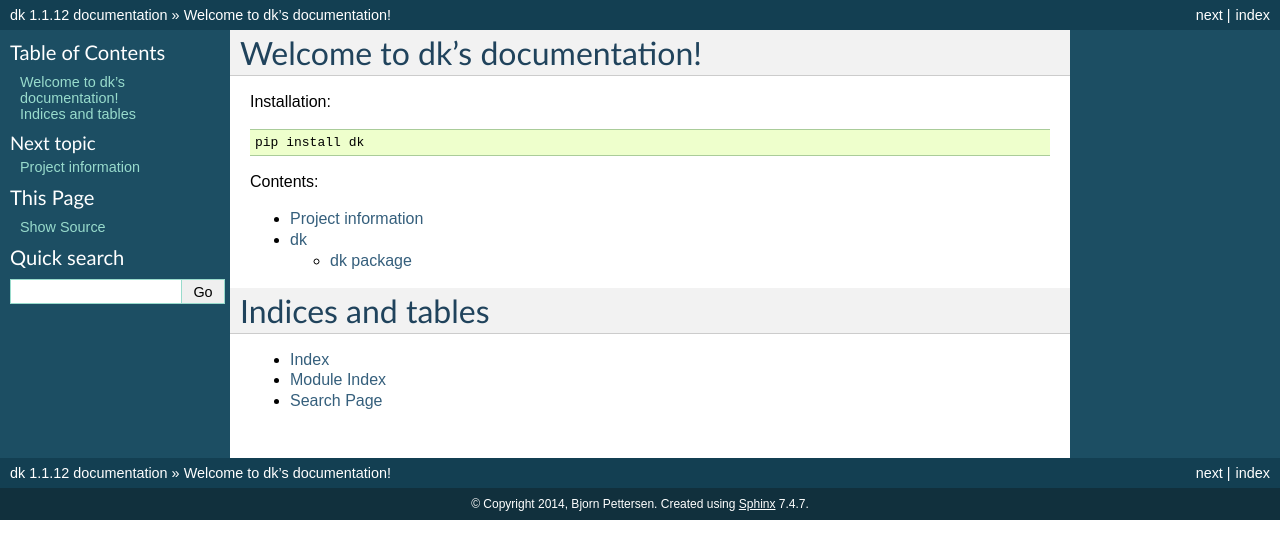
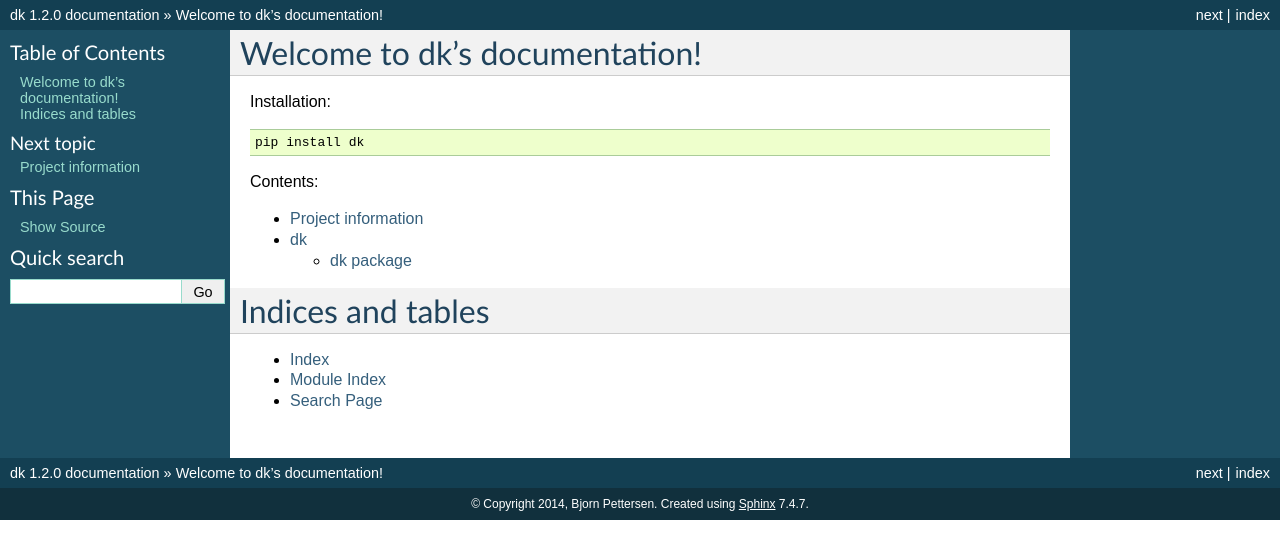
Before and after one commit to datakortet/dk, a Sphinx documentation site: the page built from docs/index.rst, in a window 1280 px wide. Shown: the top 559 px of the page. Built offline with Sphinx 7.4.7, drawn with Linux system fonts in a browser that asks for light colours.

Commit message:
tagged-upversion

```diff
--- a/dkbuild.yml
+++ b/dkbuild.yml
@@ -3,7 +3,7 @@
 package:
   name: dk
   description: utility classes
-  version: 1.1.12
+  version: 1.2.0
   created: 2014
 
 build:
--- a/docs/conf.py
+++ b/docs/conf.py
@@ -48,9 +48,9 @@
 # built documents.
 #
 # The short X.Y version.
-version = '1.1.12'
+version = '1.2.0'
 # The full version, including alpha/beta/rc tags.
-release = '1.1.12'
+release = '1.2.0'
 
 # The language for content autogenerated by Sphinx. Refer to documentation
 # for a list of supported languages.
--- a/package.json
+++ b/package.json
@@ -1,6 +1,6 @@
 {
   "name": "dk",
-  "version": "1.1.12",
+  "version": "1.2.0",
   "description": "dk utilities",
   "author": "Bjorn Pettersen"
 }
--- a/setup.py
+++ b/setup.py
@@ -13,7 +13,7 @@
 
 import setuptools
 
-version = '1.1.12'
+version = '1.2.0'
 
 
 setuptools.setup(
```
